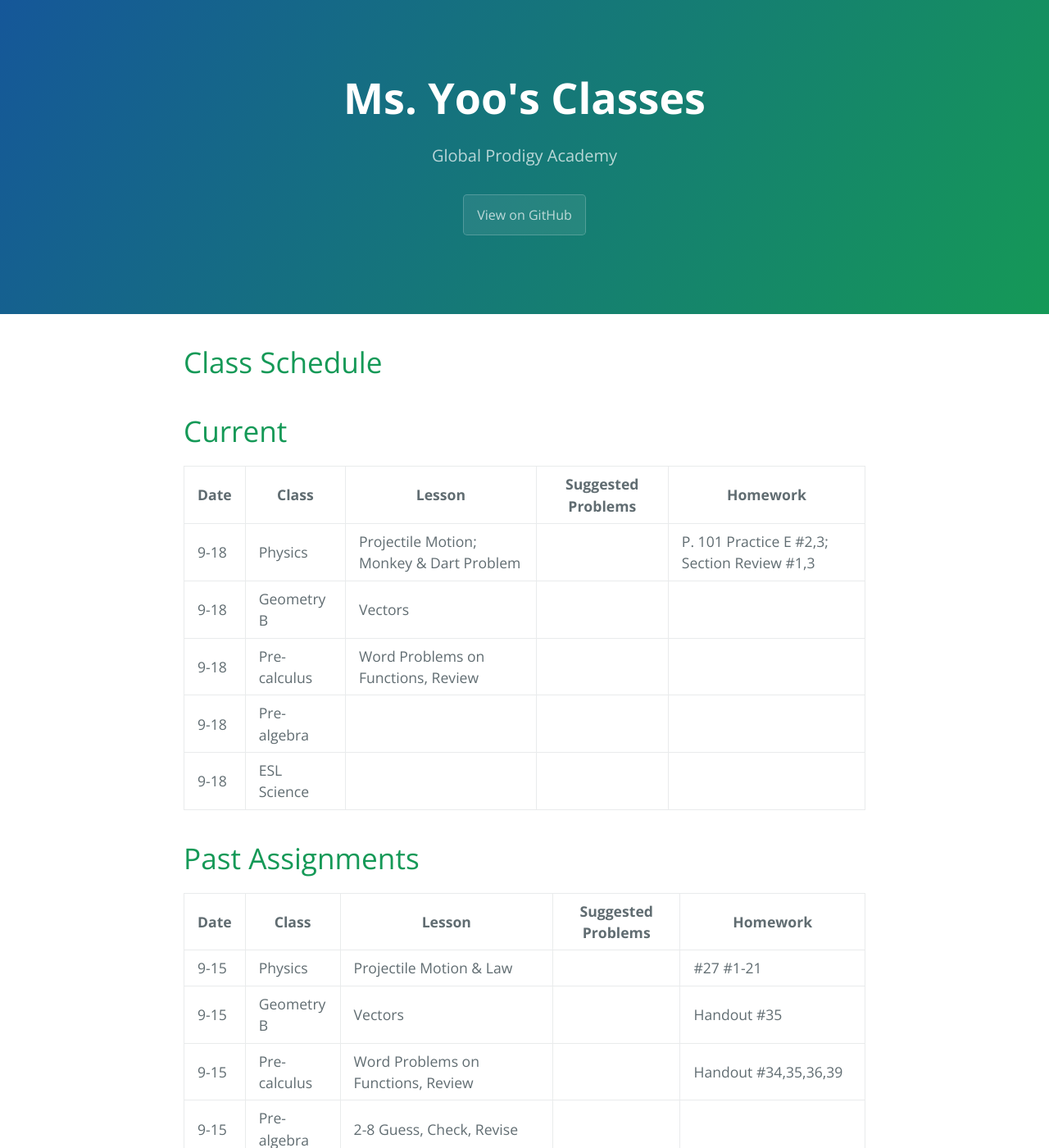
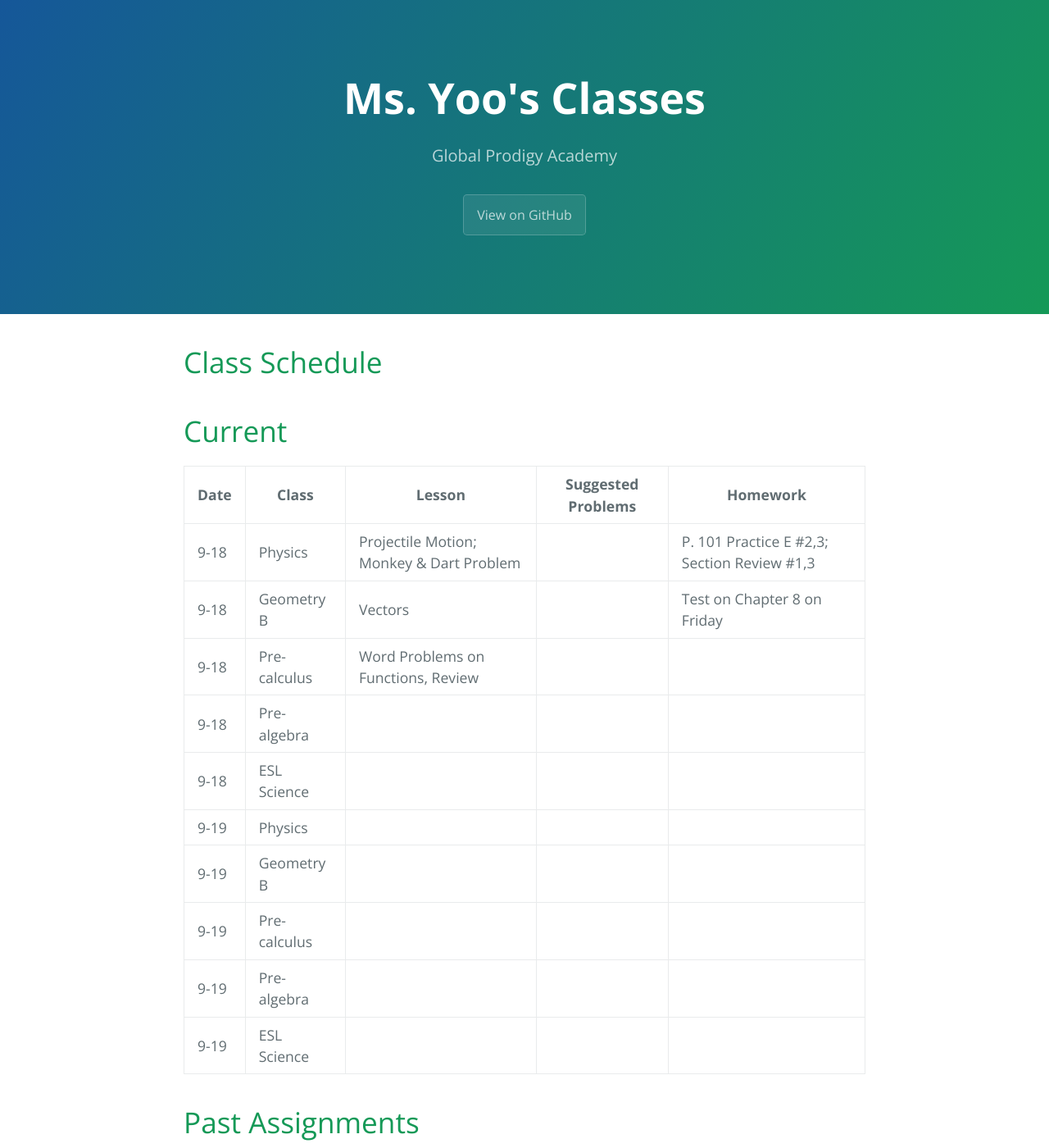
Before and after one commit to gpayoo/gpayoo, a Jekyll site: the page built from index.md, in a window 1280 px wide and 1400 px high. Shown: the whole window at 82% size. Built offline with Jekyll 4.4.1, drawn with Linux system fonts in a browser that asks for light colours; our own code applies the rules of GitHub Pages for plain Markdown files.

Commit message:
Update index.md

```diff
--- a/index.md
+++ b/index.md
@@ -10,10 +10,15 @@ layout: default
 | Date | Class | Lesson | Suggested Problems | Homework |
 | ---- | ----- | ------ | -------- | ---
 | 9-18 | Physics | Projectile Motion; Monkey & Dart Problem | | P. 101 Practice E #2,3; Section Review #1,3
-| 9-18 | Geometry B | Vectors  | | |
+| 9-18 | Geometry B | Vectors  | | Test on Chapter 8 on Friday|
 | 9-18 | Pre-calculus | Word Problems on Functions, Review | |
 | 9-18 | Pre-algebra | | |
 | 9-18 | ESL Science |  |  |
+| 9-19 | Physics |  | |
+| 9-19 | Geometry B |  | | |
+| 9-19 | Pre-calculus |  | |
+| 9-19 | Pre-algebra | | |
+| 9-19 | ESL Science |  |  |
 
 
 
```
